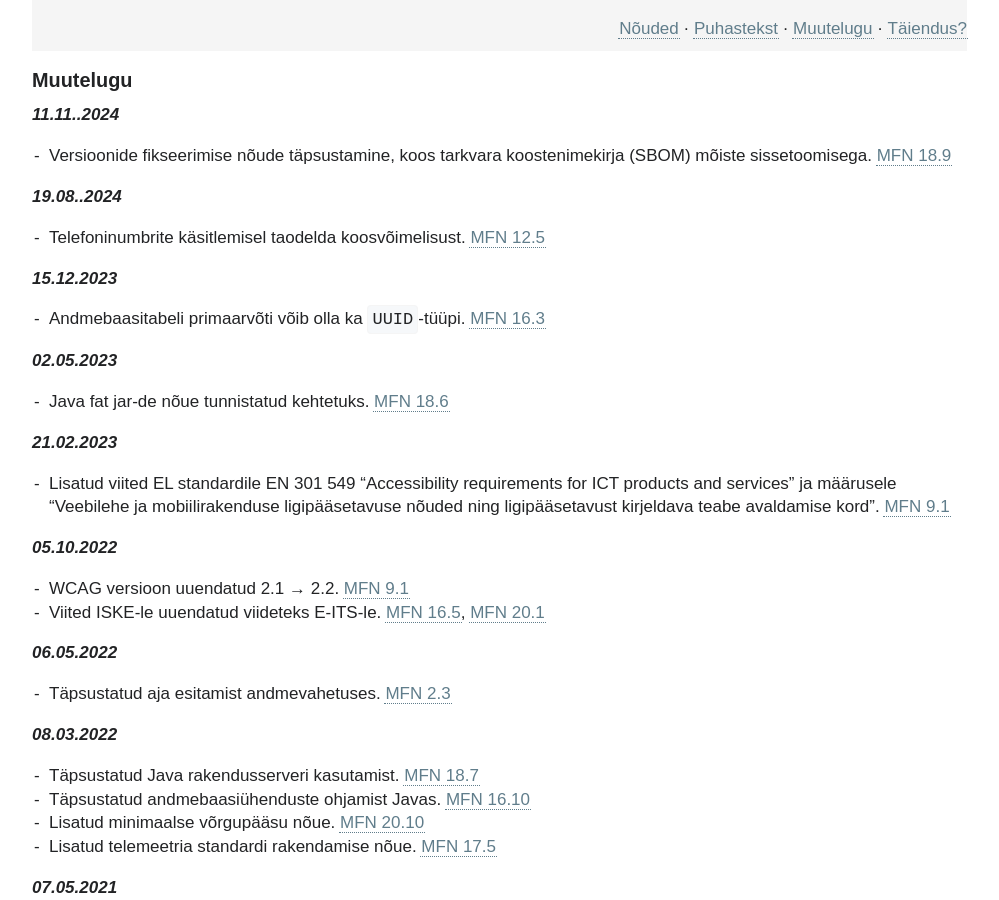
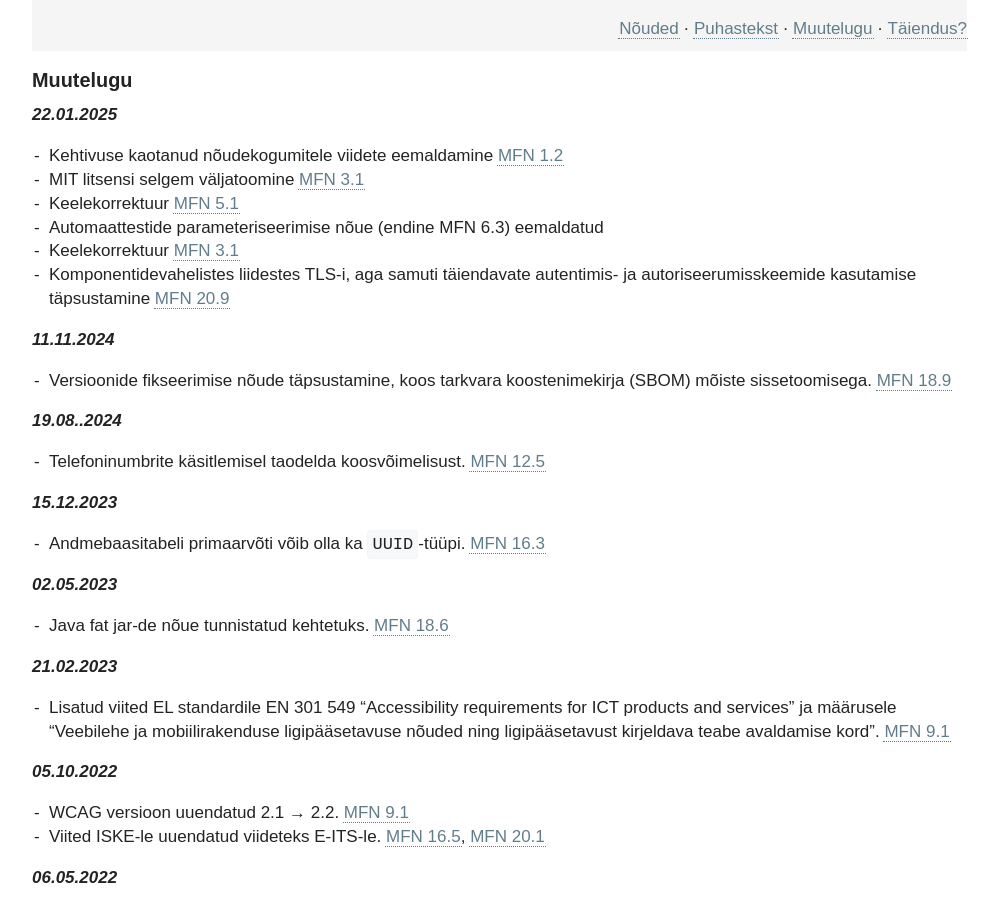
Before and after one commit to e-gov/MFN, a Jekyll site: the page built from Muutelugu.md, in a window 1280 px wide and 900 px high. Shown: the whole window, without its empty margins (0-999 px from the left). Built offline with Jekyll 4.4.1, drawn with Linux system fonts in a browser that asks for light colours; our own code applies the rules of GitHub Pages for plain Markdown files.

Commit message:
22.01.2025 5 nõude muudatus ja 1 eemaldamine

```diff
--- a/Muutelugu.md
+++ b/Muutelugu.md
@@ -3,7 +3,16 @@ permalink: Muutelugu
 ---
 
 ## Muutelugu
-___11\.11..2024___
+___22\.01.2025___
+
+- Kehtivuse kaotanud nõudekogumitele viidete eemaldamine [MFN 1.2](https://e-gov.github.io/MFN/#1.2)
+- MIT litsensi selgem väljatoomine [MFN 3.1](https://e-gov.github.io/MFN/#3.1)
+- Keelekorrektuur  [MFN 5.1](https://e-gov.github.io/MFN/#5.1)
+- Automaattestide parameteriseerimise nõue (endine MFN 6.3) eemaldatud
+- Keelekorrektuur  [MFN 3.1](https://e-gov.github.io/MFN/#3.1)
+- Komponentidevahelistes liidestes TLS-i, aga samuti täiendavate autentimis- ja autoriseerumisskeemide kasutamise täpsustamine [MFN 20.9](https://e-gov.github.io/MFN/#20.9)
+
+___11\.11.2024___
 
 - Versioonide fikseerimise nõude täpsustamine, koos tarkvara koostenimekirja (SBOM) mõiste sissetoomisega. [MFN 18.9](https://e-gov.github.io/MFN/#18.9)
 
```
Also changed, not shown: _data/Nouded.yml (+5 -12 lines).
